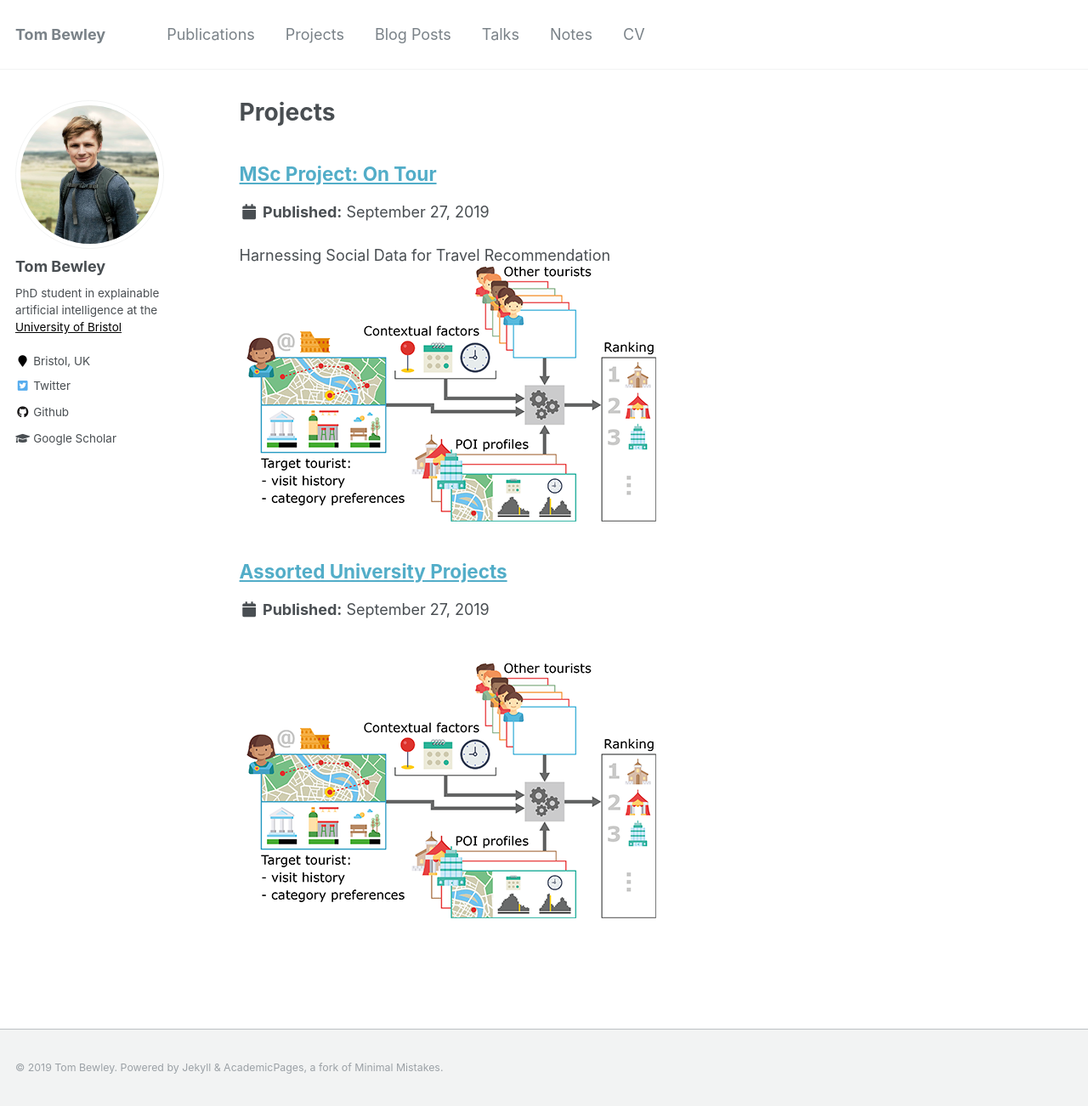
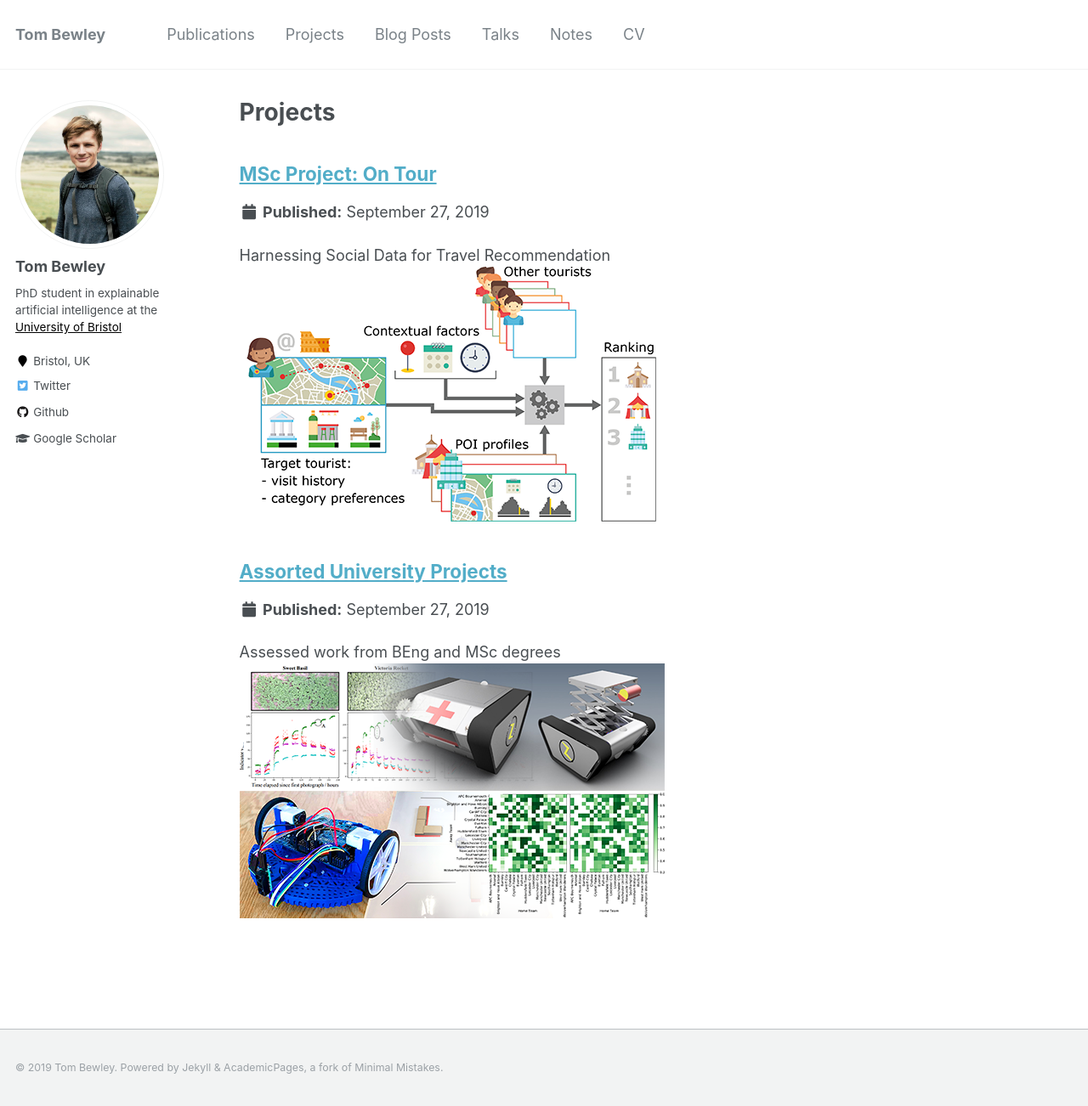
Before and after one commit to tombewley/tombewley.github.io, a Jekyll site: the page built from _pages/portfolio.html, in a window 1280 px wide and 1302 px high. Shown: the whole window at 85% size. Built offline with Jekyll 4.4.1, drawn with Linux system fonts in a browser that asks for light colours.

Commit message:
Uni projects

```diff
--- a/_portfolio/999-university.md
+++ b/_portfolio/999-university.md
@@ -1,24 +1,24 @@
 ---
 title: "Assorted University Projects"
-excerpt: "<br/><img src='/images/ontour_500_300.png'>"
+excerpt: "Assessed work from BEng and MSc degrees<br/><img src='/images/uni_projects.png'>"
 permalink: /portfolio/university/
 collection: portfolio
 ---
 
 The following are a selection of assessed projects completed during my BEng in Engineering Design and MSc in Machine Learning:
 
-#### 2019: Predicting the Premier League with Twitter
+### 2019: Predicting the Premier League with Twitter
 
 This project aims to understand the accuracy and biases of predictions about English Premier League football matches made on the Twitter social media platform. A detailed, multi-view comparison of predictions to both pre-match odds and true results reveals a multitude of observable trends and patterns, which may contribute to better understanding of the prediction and betting markets around the sport. Individual Twitter predictions yield an average accuracy of $53\%$ for all match results in the 2018-19 Premier League season. Moreover, it is shown that it is possible to aggregate Twitter predictions into a model that performs marginally better than The Guardian's pre-match odds for predicting true results. This indicates the strength of the *wisdom of the crowd* effect.
 
-#### 2019: Curiosity-driven obstacle discovery for a mobile Robot via occupancy grid mapping with likelihood fields
+### 2019: Curiosity-driven obstacle discovery for a mobile robot via occupancy grid mapping with likelihood fields
 
 We tackle the challenge of rapid and accurate obstacle mapping using readings from the IR sensor of a *Romi* mobile robot. Our solution extends the occupancy grid mapping algorithm via the addition of likelihood fields, which encode spatial correlations. We also implement a motion-planning algorithm that promotes wide exploration and the orbiting of obstacles, based on the targeted minimisation of epistemic uncertainty – this we call *curiosity*. We quantify the quality of an inferred map using the Pearson correlation coefficient between it and ground-truth data and compute three derivative metrics summarising both asymptotic accuracy and mapping rate. Our final implementation outperforms simple baseline code by $74\%$, $26\%$ and $38\%$ respectively on these metrics, as well as producing maps that are qualitatively closer in appearance to the ground-truth, and contain a far richer indication of uncertainty owing to their probabilistic representation.
 
-#### 2017-18: Computer Vision for Vertical Farms
+### 2017-18: Computer vision for vertical farms
 
 An individual research and design project, culminating in the development of a Python-based computer vision and machine learning system, capable of quantifying and predicting growth progression for microgreens in a vertical farm. I employ techniques including edge detection and colour analysis for low-level image processing, a Gaussian process for time series regression, and a Kalman filter for aggregation of noisy predictions over time.
 
-#### 2016: Robots for Relief
+### 2016: Robots for relief
 
 A group project to develop a detailed design and functional prototype for a remotely operated mobile robotic device for use in disaster relief operations, capable of deploying an aid package to a survivor and also of placing an adhesive-coated electronic sensor onto a wall at a specified height. I take personal responsibility for all electronics and coding work, producing a bespoke control system using MATLAB and Arduino IDE, complete with a Graphical User Interface and simple proof-of-concept self navigation functionality. I also manufacture a large proportion of the prototype device for testing. The outcome and development process are documented in a 50-page report and a 10-minute presentation to the cohort. My team's prototype is deemed to perform the best in the sensor deployment testing, achieving the greatest overall height.
```
Also changed, not shown: images/uni_projects.png (added).
